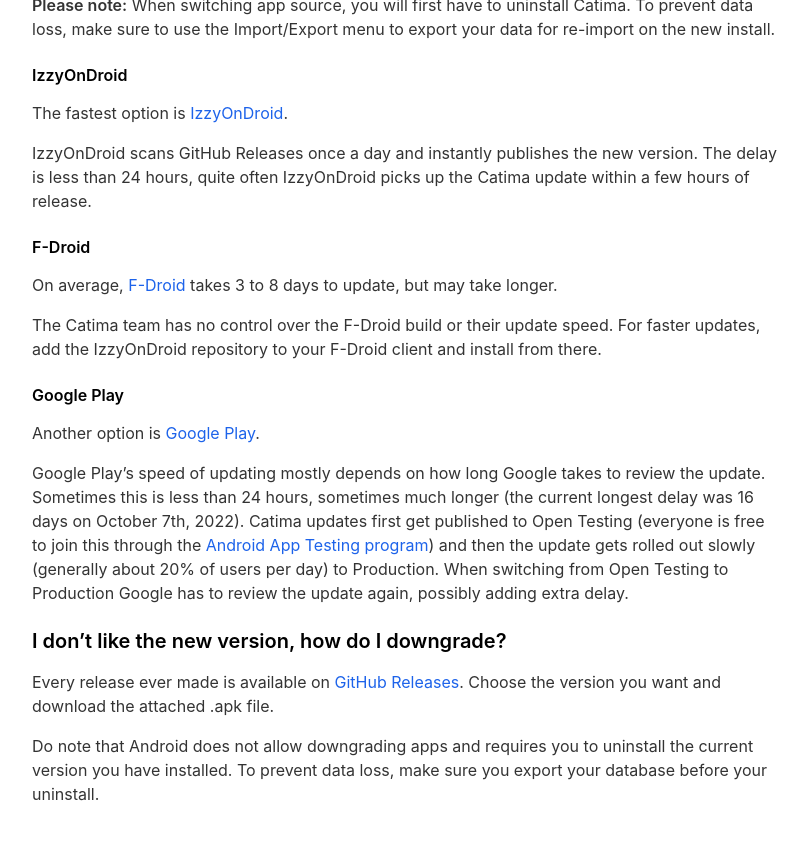
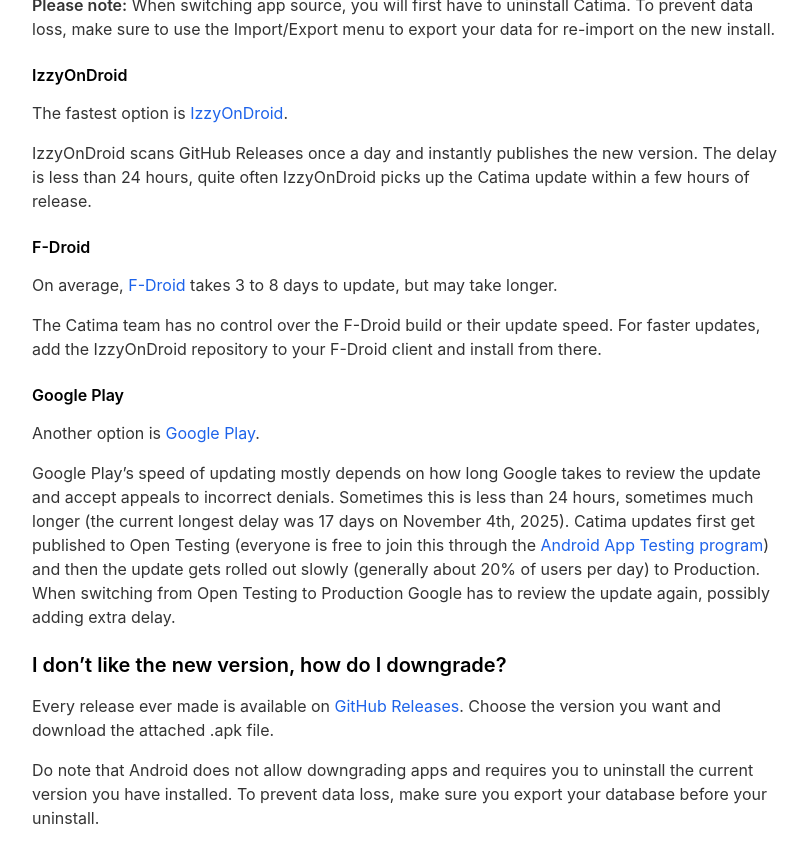
Before and after one commit to CatimaLoyalty/Website, a Jekyll site: the page built from _pages/faq.md, in a window 1280 px wide and 900 px high, scrolled down 1804 px. Shown: the top 864 px of the window, without its empty margins (233-1041 px from the left). Built offline with Jekyll 4.4.1, drawn with Linux system fonts in a browser that asks for light colours.

Commit message:
Update longest Google Play delay

```diff
--- a/_pages/faq.md
+++ b/_pages/faq.md
@@ -73,7 +73,7 @@
 
 Another option is [Google Play](https://play.google.com/store/apps/details?id=me.hackerchick.catima).
 
-Google Play's speed of updating mostly depends on how long Google takes to review the update. Sometimes this is less than 24 hours, sometimes much longer (the current longest delay was 16 days on October 7th, 2022). Catima updates first get published to Open Testing (everyone is free to join this through the [Android App Testing program](https://play.google.com/apps/testing/me.hackerchick.catima)) and then the update gets rolled out slowly (generally about 20% of users per day) to Production. When switching from Open Testing to Production Google has to review the update again, possibly adding extra delay.
+Google Play's speed of updating mostly depends on how long Google takes to review the update and accept appeals to incorrect denials. Sometimes this is less than 24 hours, sometimes much longer (the current longest delay was 17 days on November 4th, 2025). Catima updates first get published to Open Testing (everyone is free to join this through the [Android App Testing program](https://play.google.com/apps/testing/me.hackerchick.catima)) and then the update gets rolled out slowly (generally about 20% of users per day) to Production. When switching from Open Testing to Production Google has to review the update again, possibly adding extra delay.
 
 ### I don't like the new version, how do I downgrade?
 
```
